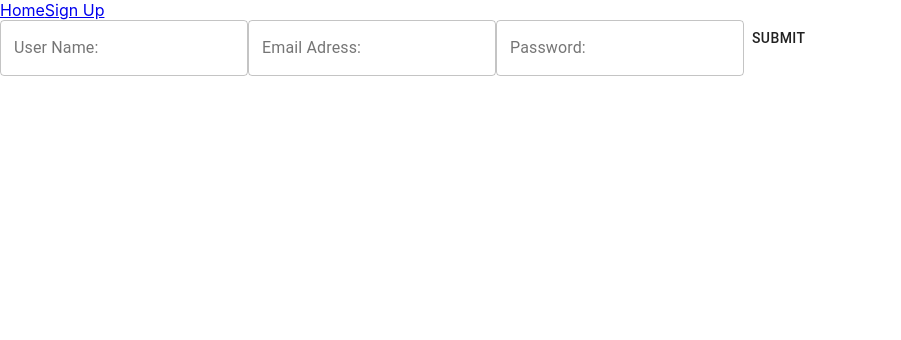
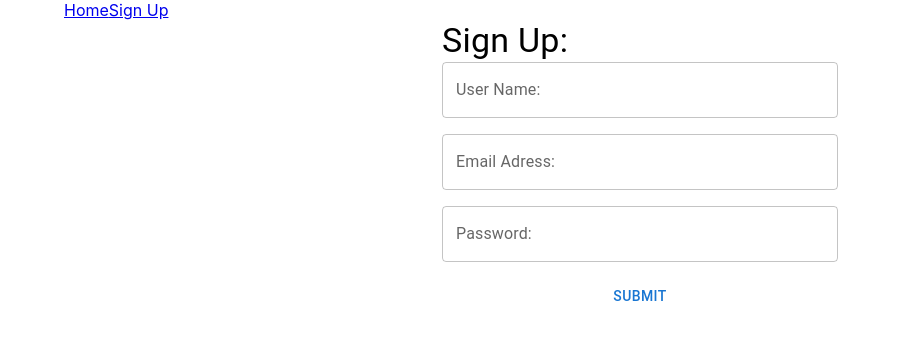
Before and after one commit to bensandison/web-apps-social-media, a React (Create React App) app in the folder client/: page /signup in a window 1280 px wide. Shown: the top 340 px of the page, without its empty margins (0-901 px from the left). Built offline with nearby package versions, Linux system fonts and the light colour scheme.

Commit message:
inproved sign in styling

```diff
--- a/client/package.json
+++ b/client/package.json
@@ -3,7 +3,9 @@
 	"version": "0.1.0",
 	"private": true,
 	"dependencies": {
-		"@material-ui/core": "^4.12.3",
+		"@emotion/react": "^11.7.0",
+		"@emotion/styled": "^11.6.0",
+		"@mui/material": "^5.2.2",
 		"@testing-library/jest-dom": "^5.15.1",
 		"@testing-library/react": "^11.2.7",
 		"@testing-library/user-event": "^12.8.3",
--- a/client/src/App.js
+++ b/client/src/App.js
@@ -1,17 +1,15 @@
+import { Container } from "@mui/material";
 import { BrowserRouter as Router, Routes, Route, Link } from "react-router-dom";
 import Home from "./pages/Home";
 import SignUpForm from "./pages/SignUpForm";
 
 function App() {
 	return (
+		<Container>
 			<Router>
 				<nav>
-				<Link to="/">
-					Home
-				</Link>
-				<Link to="/signup">
-					Sign Up
-				</Link>
+					<Link to="/">Home</Link>
+					<Link to="/signup">Sign Up</Link>
 				</nav>
 				<main>
 					<Routes>
@@ -20,6 +18,7 @@ function App() {
 					</Routes>
 				</main>
 			</Router>
+		</Container>
 	);
 }
 
--- a/client/src/components/FormikTextInput.js
+++ b/client/src/components/FormikTextInput.js
@@ -1,5 +1,5 @@
 import React from "react";
-import { TextField } from "@material-ui/core";
+import { TextField } from "@mui/material";
 import { useField } from "formik";
 
 const FormikTextInput = ({ name, ...otherProps }) => {
--- a/client/src/pages/SignUpForm.js
+++ b/client/src/pages/SignUpForm.js
@@ -3,7 +3,7 @@ import Axios from "axios";
 import * as Yup from "yup";
 
 import FormikTextInput from "../components/FormikTextInput";
-import { Button } from "@material-ui/core";
+import { Box, Button, Container, Stack, Typography } from "@mui/material";
 
 const initialFormState = {
 	name: "",
@@ -49,6 +49,8 @@ function submitData(values, setSubmitting) {
 // And now we can use these
 function SignUpForm() {
 	return (
+		<Container maxWidth="xs" padding={2}>
+			<Typography variant="h4">Sign Up:</Typography>
 			<Formik
 				initialValues={{ ...initialFormState }}
 				validationSchema={yupSchema}
@@ -57,12 +59,15 @@ function SignUpForm() {
 				}}
 			>
 				<Form>
+					<Stack spacing={2}>
 						<FormikTextInput name="name" label="User Name:" />
 						<FormikTextInput name="email" label="Email Adress:" />
 						<FormikTextInput name="password" label="Password:" />
 						<Button type="submit">Submit</Button>
+					</Stack>
 				</Form>
 			</Formik>
+		</Container>
 	);
 }
 
```
Also changed, not shown: 1 other file (tests, documents, lock files or other folders). Lines whose indentation alone changed are shown as unchanged.
